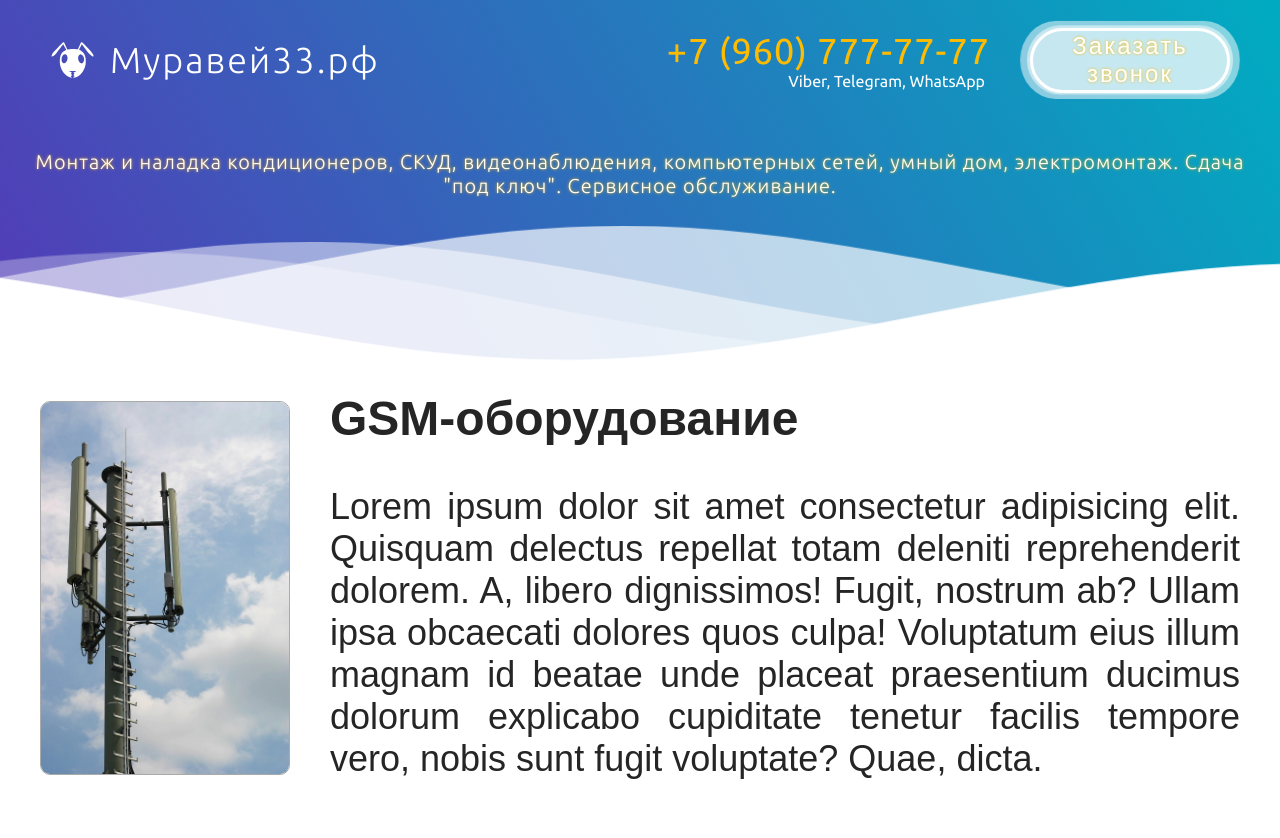
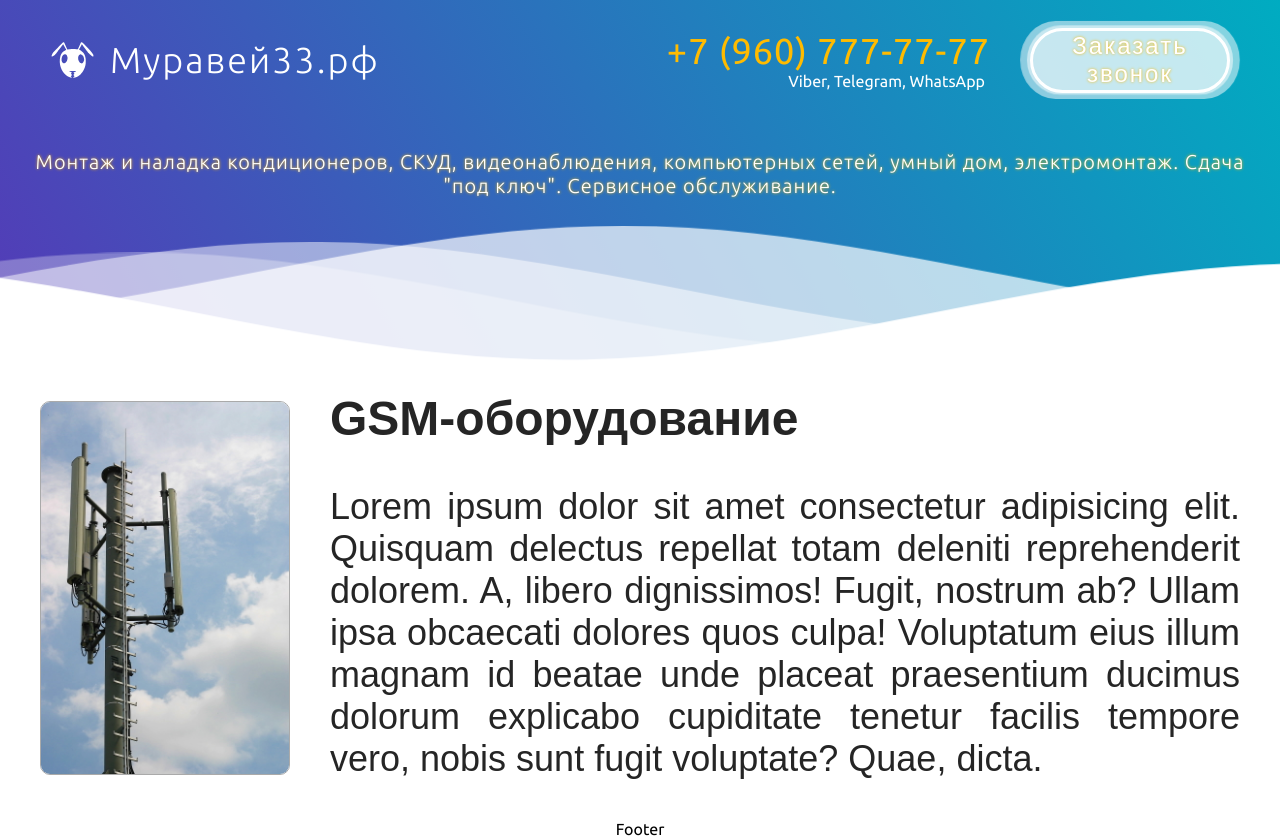
Before and after one commit to GSV78/antFront, a React (Create React App) app: page /gsm in a window 1280 px wide. Built offline with nearby package versions, Linux system fonts and the light colour scheme; a web font is replaced by a local one.

Commit message:
gh-pages

```diff
--- a/src/App.tsx
+++ b/src/App.tsx
@@ -4,23 +4,29 @@ import Servises from './Components/Servises/Servises';
 import Content from './Components/Content/Content';
 import './App.css';
 import { Routes, Route } from 'react-router-dom';
-import Conditioners from './Components/Conditioners/Conditioners'
-import Cameras from './Components/Cameras/Cameras'
-import Security from './Components/Security/Security'
-import Network from './Components/Network/Network'
-import Smarthome from './Components/Smarthome/Smarthome'
-import Install from './Components/Install/Install'
-import Gsm from './Components/Gsm/Gsm'
+import Conditioners from './Components/Conditioners/Conditioners';
+import Cameras from './Components/Cameras/Cameras';
+import Security from './Components/Security/Security';
+import Network from './Components/Network/Network';
+import Smarthome from './Components/Smarthome/Smarthome';
+import Install from './Components/Install/Install';
+import Gsm from './Components/Gsm/Gsm';
+import Footer from './Components/Footer/Footer';
 
 function App() {
   return (
     <div className="App">
       <Header />
       <Routes>
-        <Route path={'/*'} element={<div>
-          <Servises />
-          <Content />
-        </div>} />
+        <Route
+          path={'/*'}
+          element={
+            <div>
+              <Servises />
+              <Content />
+            </div>
+          }
+        />
         <Route path={'/conditioners/*'} element={<Conditioners />} />
         <Route path={'/cameras/*'} element={<Cameras />} />
         <Route path={'/security/*'} element={<Security />} />
@@ -29,6 +35,7 @@ function App() {
         <Route path={'/install/*'} element={<Install />} />
         <Route path={'/gsm/*'} element={<Gsm />} />
       </Routes>
+      <Footer />
     </div>
   );
 }
--- /dev/null
+++ b/src/Components/Footer/Footer.tsx
@@ -0,0 +1,7 @@
+import React from 'react';
+
+function Footer() {
+  return <div>Footer</div>;
+}
+
+export default Footer;
```
Also changed, not shown: package.json (+7 -1 lines), 1 other file (tests, documents, lock files or other folders).
